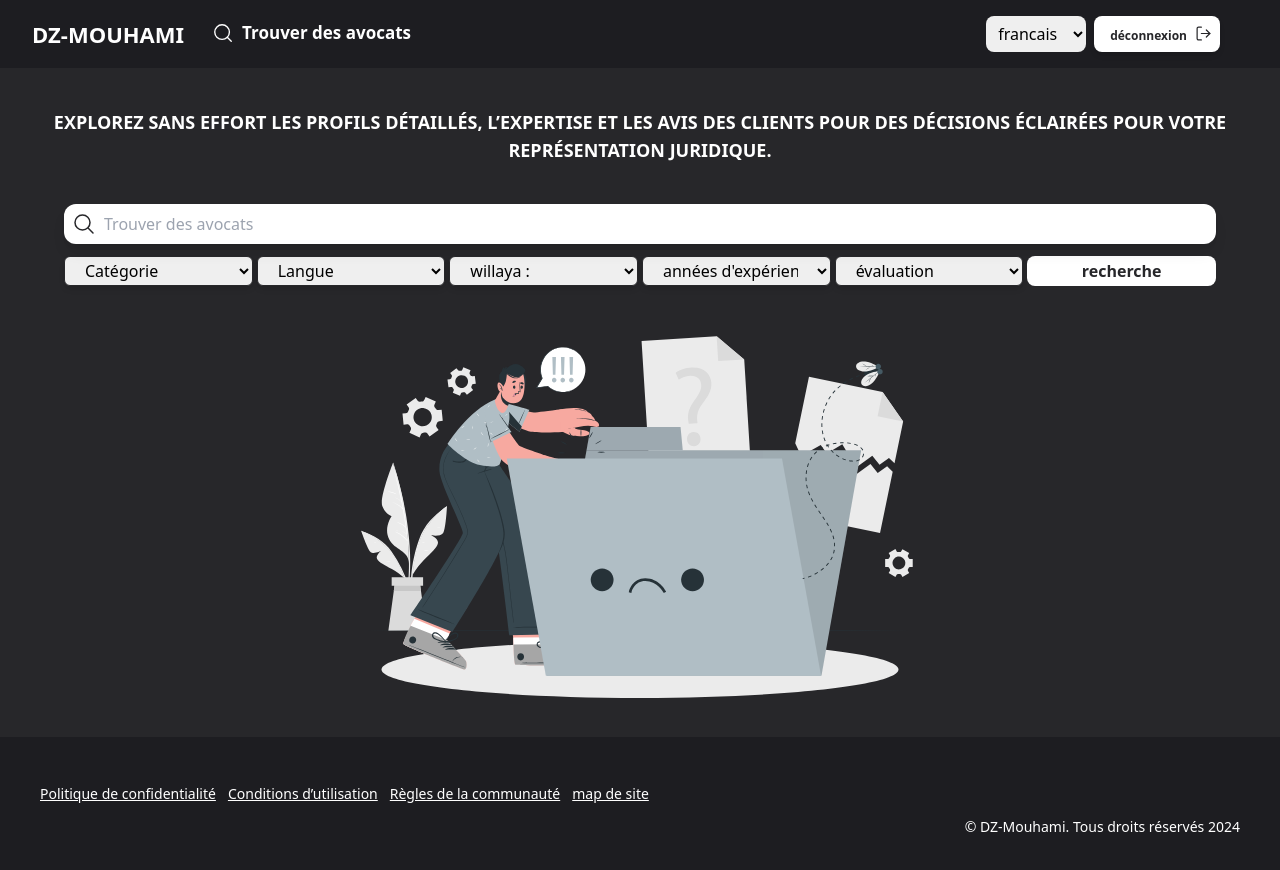
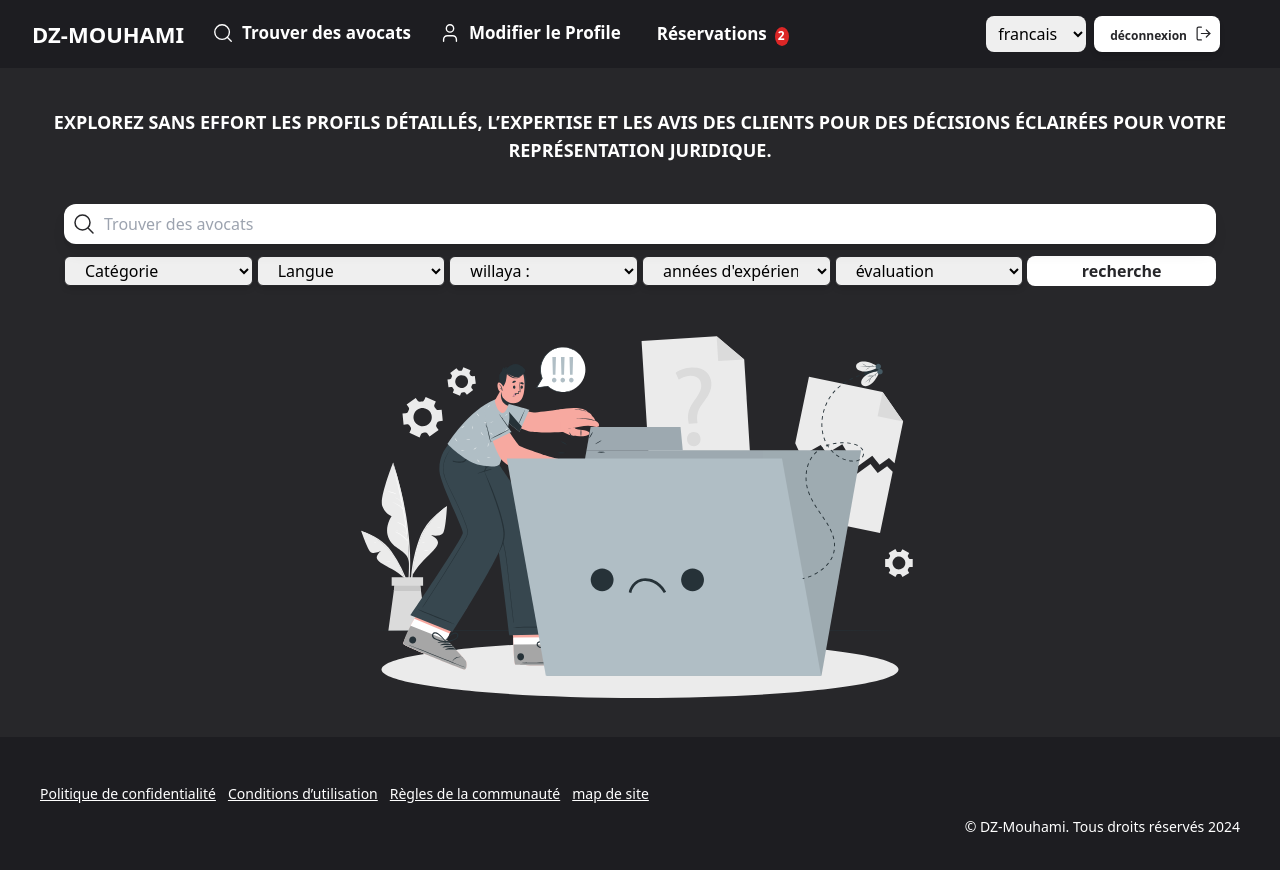
Before and after one commit to AbdelghaniLallouche/DZMouhamiFront, a React (Vite) app: page / in a window 1280 px wide. Shown: the top 870 px of the page. Built offline with nearby package versions, Linux system fonts and the light colour scheme.

Commit message:
reservation systeme 70%

```diff
--- a/public/locale/ar/translation.json
+++ b/public/locale/ar/translation.json
@@ -89,6 +89,8 @@
     "date" : "التاريخ :",
     "time" : "الوقت :",
     "additionalinfo" : "معلومات إضافية :",
-    "annuler" : "الغاء"
+    "annuler" : "الغاء",
+    "reservations" : "المواعيد",
+    "rendez-vous" : "جدول المواعيد"
 
 }
--- a/public/locale/fr/translation.json
+++ b/public/locale/fr/translation.json
@@ -89,7 +89,9 @@
     "date" : "date :",
     "time" : "heure :",
     "additionalinfo" : "infos supplémentaires :",
-    "annuler" : "annuler"
+    "annuler" : "annuler",
+    "reservations" : "réservations",
+    "rendez-vous" : "rendez-vous"
 
 
 
--- a/src/App.jsx
+++ b/src/App.jsx
@@ -16,7 +16,10 @@ import Generale from "./Components/Generale";
 import Details from "./Components/Details";
 import Schedule from "./Components/Schedule";
 import Rating from "./Components/Rating";
+import ReservationsList from "./Components/Reservationslist";
 import UserContextProvider from "./Context/UserContextProvider";
+import Reservations from "./Layouts/Resarvations";
+import DatesTable from "./Components/DatesTable";
 
 function App() {
   const { i18n } = useTranslation();
@@ -36,6 +39,10 @@ function App() {
         <Route path="setprofile" element={<ProfileSetup />} />
         <Route element={<HomePage />} path="/">
           <Route index element={<Explore />} />
+          <Route path="reservations" element = {<Reservations />} >
+            <Route index element = {<ReservationsList />} />
+            <Route path="dates" element = {<DatesTable />} />
+          </Route>
           <Route
             path="editprofile"
             element={<ProfileSetup /> /* just placeholder element */}
--- /dev/null
+++ b/src/Components/DatesTable.jsx
@@ -0,0 +1,9 @@
+const DatesTable = () => {
+    return (
+        <div className="bg-white rounded p-6 my-4">
+
+        </div>
+     );
+}
+
+export default DatesTable;
--- a/src/Components/Generale.jsx
+++ b/src/Components/Generale.jsx
@@ -20,7 +20,7 @@ const Generale = () => {
     univ: "dhfdf",
   });
   return (
-    <div className="bg-white rounded p-6 my-4 ">
+    <div className="bg-white rounded p-6 my-4">
       <div className="sm:flex sm:justify-start sm:items-start sm:gap-6">
         <div className="pb-4 my-4 w-full border-b-[1px] border-black sm:border-none sm:w-fit sm:py-0">
           <div className="h-40 w-36 bg-gray-500 rounded-xl mx-auto sm:mx-0"></div>
--- /dev/null
+++ b/src/Components/Reservationslist.jsx
@@ -0,0 +1,29 @@
+const ReservationsList = () => {
+    const [reservations , setReservations] = useState([
+        {
+            id: 1,
+            user: 1,
+            lawyer: 1,
+            date: "2022:11:11",
+            from: "11:00",
+            to: "12:00",
+            description: "description",
+          },
+          {
+            id: 1,
+            user: 1,
+            lawyer: 1,
+            date: "2022:11:11",
+            from: "11:00",
+            to: "12:00",
+            description: "description",
+          },
+    ])
+    return (
+        <div className="bg-white rounded p-6 my-4">
+            {/* mapping through data + accept or decline btns */}
+        </div>
+     );
+}
+
+export default ReservationsList;
--- a/src/Context/UserContextProvider.jsx
+++ b/src/Context/UserContextProvider.jsx
@@ -12,7 +12,7 @@ const UserContextProvider = (props) => {
             return null; //placeholder
         }
     }
-    const [user , dispatch] = useReducer(reducer, {id:1,username:"",email:"",password:"",role:2} /*placeholder for getUser() */ )
+    const [user , dispatch] = useReducer(reducer, {id:1,username:"",email:"",password:"",role:1} /*placeholder for getUser() */ )
 
     return (
         <userContext.Provider value={{user , dispatch}}>
--- a/src/Layouts/HomePage.jsx
+++ b/src/Layouts/HomePage.jsx
@@ -9,10 +9,41 @@ import {
   SearchhIcon,
   UserIcon,
   CloseIcon,
+  ReservationIcon
 } from "../Svgs/Svgs";
 
 const HomePage = () => {
-  const {user} = useContext(userContext);
+  const { user } = useContext(userContext);
+  const [notifications, setNotifications] = useState([{
+    id : 2 ,
+    user : 2,
+    lawyer : 1,
+    response : "accepted",
+    date : "2022-22-22",
+    from : "11:00",
+    to : "12:00",
+    description : "description"
+  }])
+  const [reservations, setReservations] = useState([
+    {
+      id: 1,
+      user: 1,
+      lawyer: 1,
+      date: "2022:11:11",
+      from: "11:00",
+      to: "12:00",
+      description: "description",
+    },
+    {
+      id: 1,
+      user: 1,
+      lawyer: 1,
+      date: "2022:11:11",
+      from: "11:00",
+      to: "12:00",
+      description: "description",
+    },
+  ]);
   const { t, i18n } = useTranslation();
   const [isNavHidden, setIsNavHidden] = useState(true);
 
@@ -51,18 +82,30 @@ const HomePage = () => {
               <CloseIcon />
             </button>
             <div className="flex flex-col gap-5 lg:flex-row lg:items-center lg:justify-end lg:gap-5">
-              <Link to ="/" className="text-center">
+              <Link to="/" className="text-center">
                 <SearchhIcon />
                 <h2 className="text-white font-semibold lg:text-[17px] px-2 inline">
                   {t("find")}
                 </h2>
               </Link>
-              {user.role == 1 && <Link to="/editprofile" className="text-center">
-                <UserIcon />
-                <h2 className="text-white font-semibold lg:text-[17px] px-2 inline">
-                  {t("edit")}
-                </h2>
-              </Link>}
+              {user.role == 1 && (
+                <Link to="/editprofile" className="text-center">
+                  <UserIcon />
+                  <h2 className="text-white font-semibold lg:text-[17px] px-2 inline">
+                    {t("edit")}
+                  </h2>
+                </Link>
+              )}
+              {user.role == 1 && (
+                <Link to="/reservations" className="text-center flex items-center justify-start">
+                 <h2 className="text-white font-semibold lg:text-[17px] px-2 capitalize">
+                    {t("reservations")}
+                  </h2>
+                  <p className="bg-red-600 pl-[3px] pr-1  mt-[5.5px] pt-[1px] pb-[2px] rounded-[50%] text-white text-center text-xs font-semibold">
+                    {reservations ? reservations.length : 0}
+                  </p>
+                </Link>
+              )}
             </div>
             <div className="flex flex-col lg:flex-row px-[6px] gap-5 lg:gap-2 lg:px-0">
               <select
@@ -87,12 +130,21 @@ const HomePage = () => {
             </div>
           </nav>
         )}
+        <div className="flex flex-1 justify-end gap-3 lg:flex-none">
+        {user.role == 2 &&
+        <button className="h-6 w-6 lg:h-8 lg:w-8 relative flex justify-end">
+          <ReservationIcon />
+          {notifications && <p className="absolute bottom-[-14px] lg:bottom-[-10px] right-[-2px] bg-red-600 py-[3px] lg:px-2 px-[6px] rounded-[50%] text-white text-center text-xs font-semibold">{notifications.length }</p>}
+        </button>
+        }
         <button
           className="inline-block lg:hidden"
           onClick={toggleNavVisibility}
         >
           <MenuIcon />
         </button>
+        </div>
+
       </header>
       <Outlet />
       <Footer />
--- /dev/null
+++ b/src/Layouts/Resarvations.jsx
@@ -0,0 +1,31 @@
+import { useTranslation } from "react-i18next";
+import { Link, NavLink, Outlet } from "react-router-dom";
+const Reservations = () => {
+  const [t, i18n] = useTranslation();
+  return (
+    <div>
+      <div className="p-7">
+        <div className="bg-gray-300 w-fit p-1 rounded">
+          <ul className="flex justify-start gap-0 sm:gap-5">
+            <li>
+              <Link
+                to={`/reservations`}
+                className="link focus:bg-white focus:text-black"
+              >
+                {t("reservations")}
+              </Link>
+            </li>
+            <li>
+              <NavLink to={`/reservations/dates`} className="link">
+                {t("rendez-vous")}
+              </NavLink>
+            </li>
+          </ul>
+        </div>
+        <Outlet />
+      </div>
+    </div>
+  );
+};
+
+export default Reservations;
--- a/src/Svgs/Svgs.jsx
+++ b/src/Svgs/Svgs.jsx
@@ -896,3 +896,20 @@ export const UploadIcon = () => (
     />
   </svg>
 );
+
+export const ReservationIcon = () => (
+  <svg
+    xmlns="http://www.w3.org/2000/svg"
+    fill="none"
+    viewBox="0 0 24 24"
+    stroke-width="2"
+    stroke="white"
+    class="w-6 h-7 lg:w-8 lg:h-9 absolute left-0 top-0"
+  >
+    <path
+      stroke-linecap="round"
+      stroke-linejoin="round"
+      d="M14.857 17.082a23.848 23.848 0 0 0 5.454-1.31A8.967 8.967 0 0 1 18 9.75V9A6 6 0 0 0 6 9v.75a8.967 8.967 0 0 1-2.312 6.022c1.733.64 3.56 1.085 5.455 1.31m5.714 0a24.255 24.255 0 0 1-5.714 0m5.714 0a3 3 0 1 1-5.714 0M3.124 7.5A8.969 8.969 0 0 1 5.292 3m13.416 0a8.969 8.969 0 0 1 2.168 4.5"
+    />
+  </svg>
+);
```
